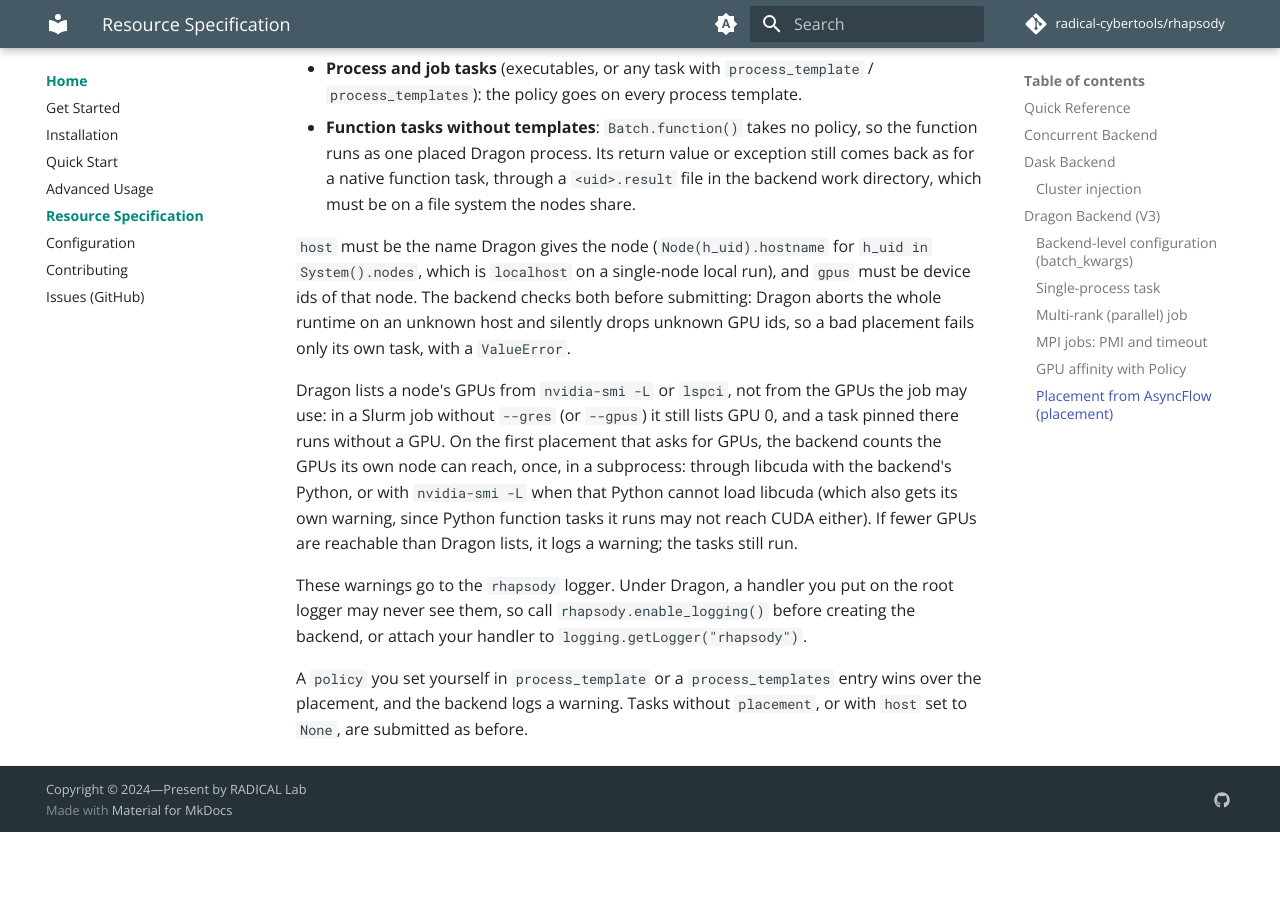
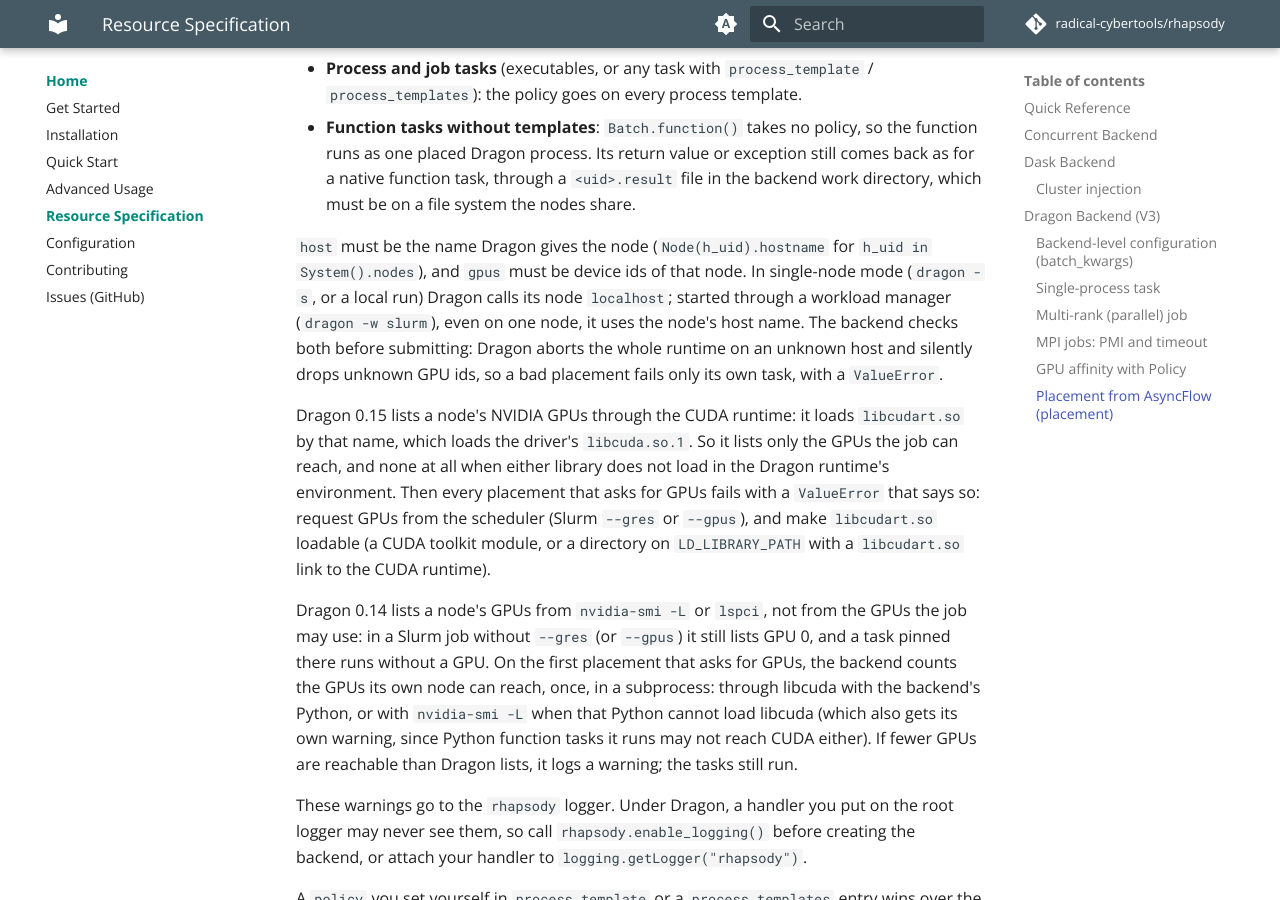
Before and after one commit to radical-cybertools/rhapsody, an MkDocs documentation site: the page built from docs/getting-started/resource-specification.md, in a window 1280 px wide and 900 px high, scrolled down 8706 px. Built offline with MkDocs 1.6.1 and Material for MkDocs 9.7.7, drawn with Linux system fonts in a browser that asks for light colours; comment, search, counter and statistics services are not loaded; before the commit the page ends 9538 px from its top, so only the background shows below that.

Commit message:
dragon placement: say why a node lists no GPUs on Dragon 0.15
Dragon 0.15 lists a node's NVIDIA GPUs through the CUDA runtime: it
loads libcudart.so by name, which loads the driver's libcuda.so.1. When
either does not load in the runtime's environment, or the job has no
GPUs, Node.gpus is empty and every placement with GPUs fails with
"its GPUs: []". The ValueError now names those causes.

The docs described Dragon 0.14's detection (nvidia-smi -L or lspci,
GPU 0 listed without --gres). They now describe 0.15 first, and say
that Dragon names the node localhost only in single-node mode
(dragon -s); launched with -w slurm, even on one node, it uses the
host name.

Co-Authored-By: Claude Opus 5.5 <noreply@anthropic.com>

```diff
--- a/docs/getting-started/resource-specification.md
+++ b/docs/getting-started/resource-specification.md
@@ -373,14 +373,24 @@ and pins it to those GPUs with
   backend work directory, which must be on a file system the nodes share.
 
 `host` must be the name Dragon gives the node (`Node(h_uid).hostname` for
-`h_uid in System().nodes`, which is `localhost` on a single-node local run), and
-`gpus` must be device ids of that node. The backend checks both before submitting:
+`h_uid in System().nodes`), and `gpus` must be device ids of that node. In
+single-node mode (`dragon -s`, or a local run) Dragon calls its node `localhost`;
+started through a workload manager (`dragon -w slurm`), even on one node, it uses
+the node's host name. The backend checks both before submitting:
 Dragon aborts the whole runtime on an unknown host and silently drops unknown GPU
 ids, so a bad placement fails only its own task, with a `ValueError`.
 
-Dragon lists a node's GPUs from `nvidia-smi -L` or `lspci`, not from the GPUs the
-job may use: in a Slurm job without `--gres` (or `--gpus`) it still lists GPU 0,
-and a task pinned there runs without a GPU. On the first placement that asks for
+Dragon 0.15 lists a node's NVIDIA GPUs through the CUDA runtime: it loads
+`libcudart.so` by that name, which loads the driver's `libcuda.so.1`. So it lists
+only the GPUs the job can reach, and none at all when either library does not load
+in the Dragon runtime's environment. Then every placement that asks for GPUs fails
+with a `ValueError` that says so: request GPUs from the scheduler (Slurm `--gres` or
+`--gpus`), and make `libcudart.so` loadable (a CUDA toolkit module, or a directory
+on `LD_LIBRARY_PATH` with a `libcudart.so` link to the CUDA runtime).
+
+Dragon 0.14 lists a node's GPUs from `nvidia-smi -L` or `lspci`, not from the GPUs
+the job may use: in a Slurm job without `--gres` (or `--gpus`) it still lists GPU
+0, and a task pinned there runs without a GPU. On the first placement that asks for
 GPUs, the backend counts the GPUs its own node can reach, once, in a subprocess:
 through libcuda with the backend's Python, or with `nvidia-smi -L` when that Python
 cannot load libcuda (which also gets its own warning, since Python function tasks
```
Also changed, not shown: CHANGELOG.md (+2 -0 lines), 2 other files.
